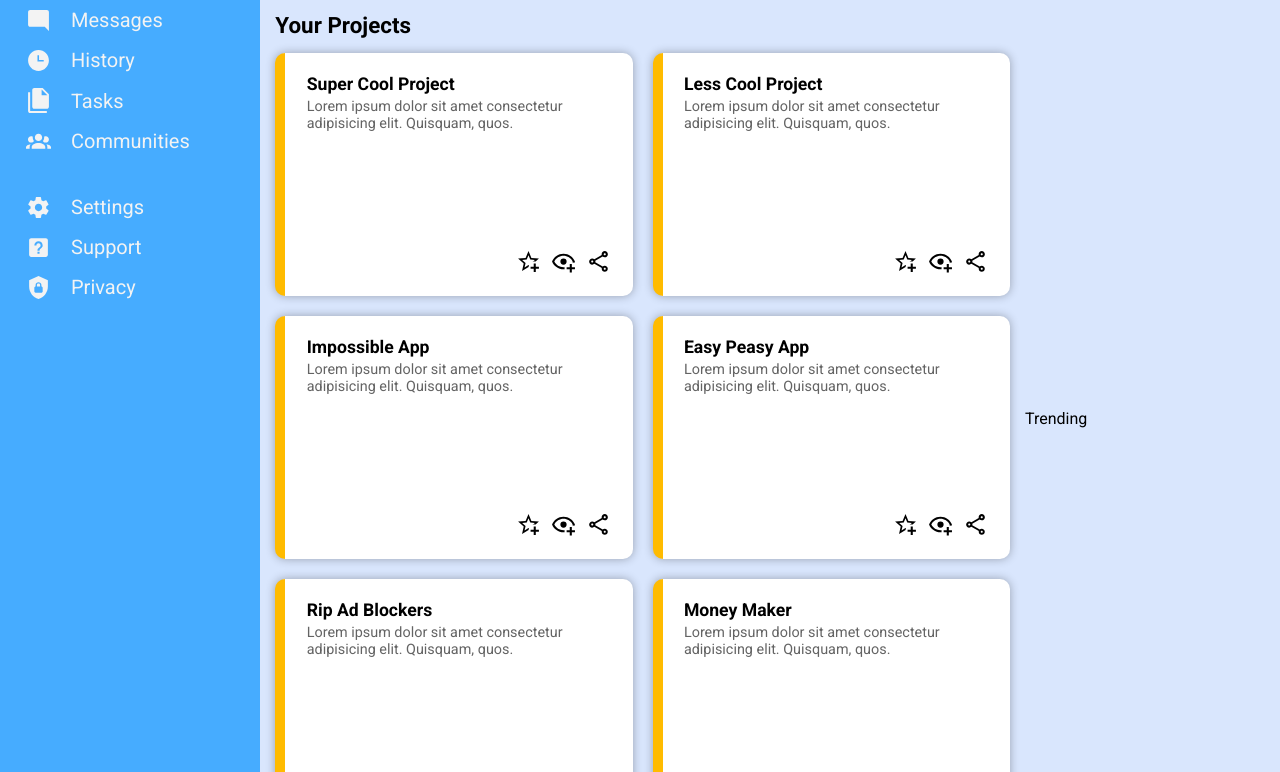
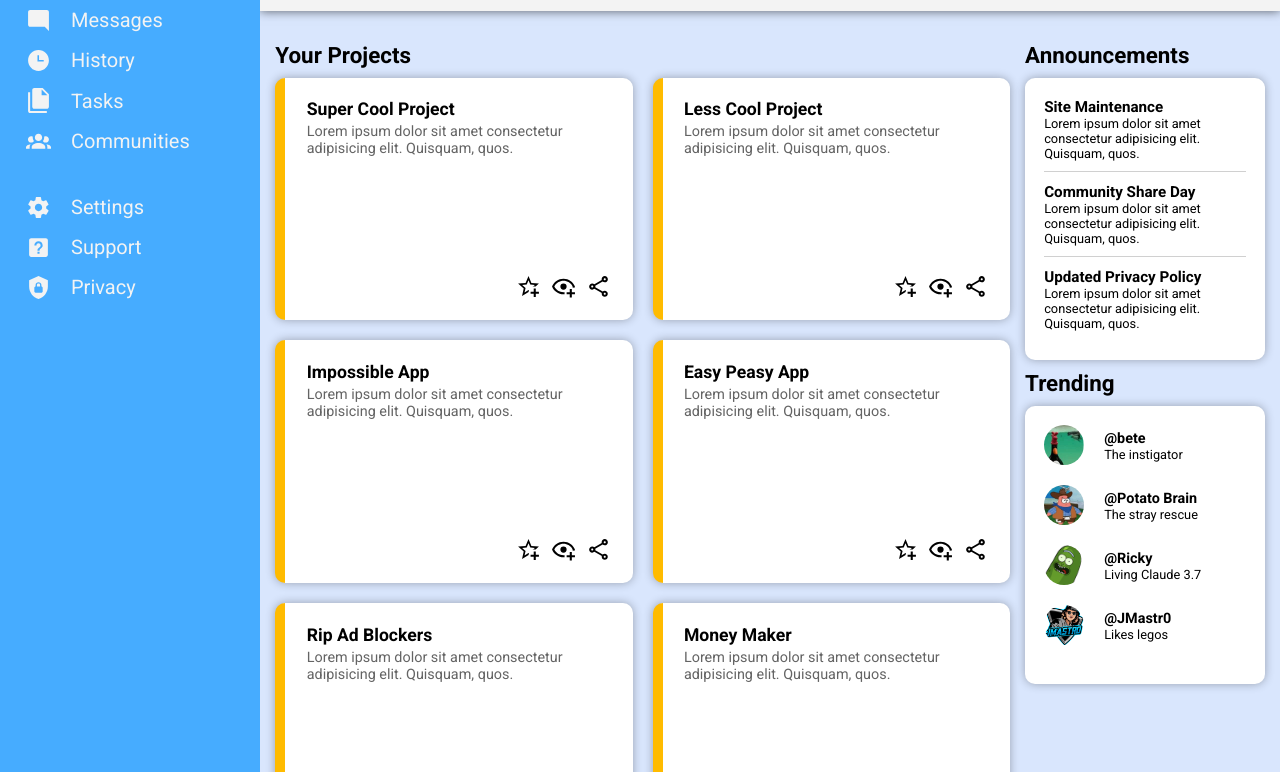
Before and after one commit to Dsyleixc/Admin-Dashboard-, a plain HTML site: page index.html in a window 1280 px wide. Shown: the part 169-941 px from the top of the page. Drawn offline with Linux system fonts and the light colour scheme.

Commit message:
Finished entire project
very happy with the result and made sure it was responsive.

```diff
--- a/index.html
+++ b/index.html
@@ -153,8 +153,58 @@
                         </div>
                     </div>
                 </div>
-                <div class="announcements">Announcements</div>
-                <div class="trending">Trending</div>
+                <div class="side-banner">
+                    <div class="announcements">
+                        <h1>Announcements</h1>
+                        <div class="announcement-box">
+                            <div class="announcement announcement-underline">
+                                <span>Site Maintenance</span>
+                                <p>Lorem ipsum dolor sit amet consectetur adipisicing elit. Quisquam, quos.</p>
+                            </div>
+                            <div class="announcement announcement-underline">
+                                <span>Community Share Day</span>
+                                <p>Lorem ipsum dolor sit amet consectetur adipisicing elit. Quisquam, quos.</p>
+                            </div>
+                            <div class="announcement announcement-3">
+                                <span>Updated Privacy Policy</span>
+                                <p>Lorem ipsum dolor sit amet consectetur adipisicing elit. Quisquam, quos.</p>
+                            </div>
+                        </div>
+                    </div>
+                    <div class="trending">
+                        <h1>Trending</h1>
+                        <div class="trending-box">
+                            <div class="trending-item">
+                                <img src="assets/bete.webp" alt="Profile Picture" class="trending-picture" />
+                                <div class="trending-text">
+                                    <span>@bete</span>
+                                    <p>The instigator</p>
+                                </div>
+                            </div>
+                            <div class="trending-item">
+                                <img src="assets/matt.jpg" alt="Profile Picture" class="trending-picture" />
+                                <div class="trending-text">
+                                    <span>@Potato Brain</span>
+                                    <p>The stray rescue</p>
+                                </div>
+                            </div>
+                            <div class="trending-item">
+                                <img src="assets/rick.png" alt="Profile Picture" class="trending-picture" />
+                                <div class="trending-text">
+                                    <span>@Ricky</span>
+                                    <p>Living Claude 3.7</p>
+                                </div>
+                            </div>
+                            <div class="trending-item">
+                                <img src="assets/jmastr0.png" alt="Profile Picture" class="trending-picture" />
+                                <div class="trending-text">
+                                    <span>@JMastr0</span>
+                                    <p>Likes legos</p>
+                                </div>
+                            </div>
+                        </div>
+                    </div>
+                </div>
             </div>
         </div>
     </body>
--- a/style.css
+++ b/style.css
@@ -35,6 +35,8 @@ button {
 
 h1 {
     font-size: 1.4rem;
+    margin: 0;
+    margin-bottom: 10px;
 }
 
 .profile-picture {
@@ -54,6 +56,7 @@ h1 {
 .header {
     grid-column: 2;
     grid-row: 1;
+    min-height: 180px;
 }
 
 .sidebar {
@@ -193,13 +196,13 @@ h1 {
 .main-content {
     display: grid;
     grid-template-columns: 3fr 1fr;
-    grid-template-rows: 1fr 1fr;
     background-color: rgb(217, 230, 253);
+    padding-top: 3%;
 }
 .projects {
     grid-column: 1;
     grid-row: 1 / -1;
-    padding: 2%;
+    padding: 0 2% 2% 2%;
 }
 
 .card-grid {
@@ -212,7 +215,6 @@ h1 {
     background-color: white;
     border-left: 10px solid #ffbb00;
     border-radius: 10px;
-    padding: 2%;
     box-shadow: 0 0 10px 0 rgba(0, 0, 0, 0.3);
     height: 200px;
     padding: 6%;
@@ -243,3 +245,75 @@ h1 {
     width: 25px;
     height: 25px;
 }
+
+.announcements {
+    display: flex;
+    flex-direction: column;
+    padding-right: 6%;
+    margin-bottom: 4%;
+}
+
+.announcement-box {
+    background-color: white;
+    padding: 8%;
+    border-radius: 10px;
+    box-shadow: 0 0 10px 0 rgba(0, 0, 0, 0.3);
+}
+
+.announcement span {
+    font-size: 0.95rem;
+    font-weight: 600;
+    margin: 0;
+}
+
+.announcement p {
+    font-size: 0.8rem;
+    font-weight: 400;
+    margin: 0;
+    margin-bottom: 10px;
+}
+
+.announcement-underline {
+    border-bottom: 1px solid rgba(100, 100, 100, 0.3);
+    margin-bottom: 10px;
+}
+
+.trending-picture {
+    height: 40px;
+    width: 40px;
+    border-radius: 50%;
+}
+
+.trending {
+    padding-right: 6%;
+}
+
+.trending-box {
+    background-color: white;
+    padding: 8%;
+    border-radius: 10px;
+    box-shadow: 0 0 10px 0 rgba(0, 0, 0, 0.3);
+}
+
+.trending-item {
+    display: flex;
+    align-items: center;
+    gap: 10px;
+    margin-bottom: 20px;
+}
+
+.trending-picture {
+    margin-right: 10px;
+}
+
+.trending-text span {
+    margin: 0;
+    font-size: 0.9rem;
+    font-weight: 600;
+}
+
+.trending-text p {
+    margin: 0;
+    font-size: 0.8rem;
+    font-weight: 400;
+}
```
Also changed, not shown: assets/bete.webp (added), assets/jmastr0.png (added), assets/matt.jpg (added), assets/rick.png (added).
